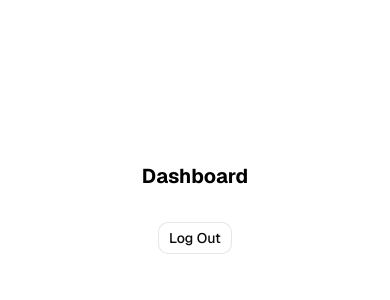
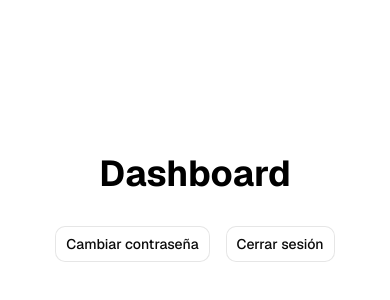
Before and after one commit to santiagogoncalvez/next-strapi-video-summary, a Next.js app in the folder frontend/: page /dashboard in a window 390 px wide. Shown: the part 214-514 px from the top of the page. Built offline with nearby package versions, Linux system fonts and the light colour scheme.

Commit message:
feat: agregar botón para reestablecer contraseña en el dashboard. Igualar el estilo del botón de cierre de sesión con el de los demás botones.

```diff
--- a/frontend/app/dashboard/page.tsx
+++ b/frontend/app/dashboard/page.tsx
@@ -1,13 +1,28 @@
 import { LogoutForm } from "@/components/log-out-form";
+import { BUTTON_VARIANTS, HERO_SECTION_STYLES } from "@/constants/styles";
+import { cn } from "@/lib/utils";
+import Link from "next/link";
 
 export default function DashboardRoute() {
    return (
       <div className="flex flex-col items-center justify-center gap-8 min-h-screen ">
-         <h1 className="text-black  font-bold md:text-2xl text-xl lg:text-6xl">
-            Dashboard
-         </h1>
+         <h1 className={HERO_SECTION_STYLES.heading}>Dashboard</h1>
 
-         <LogoutForm />
+         <div className="flex gap-4">
+            <Link
+               className={cn(
+                  BUTTON_VARIANTS({
+                     variant: "outline",
+                     size: "lg",
+                  }),
+               )}
+               href="/auth/change-password"
+            >
+               Cambiar contraseña
+            </Link>
+
+            <LogoutForm />
+         </div>
       </div>
    );
 }
--- a/frontend/components/hero-section.tsx
+++ b/frontend/components/hero-section.tsx
@@ -1,15 +1,8 @@
 // import { STRAPI_BASE_URL } from "@/lib/strapi";
+import { HERO_SECTION_STYLES } from "@/constants/styles";
 import NavBar from "./NavBar";
 
-const styles = {
-   header: "relative h-[500px] rounded-2xl overflow-hidden rounded-4xl",
-   backgroundImage: "absolute inset-0 object-cover w-full h-full ",
-   overlay:
-      "relative flex flex-col items-center justify-center h-full text-center",
-   heading: "text-black text-4xl font-bold md:text-5xl lg:text-6xl",
-   subheading: "mt-8 text-black text-lg md:text-xl lg:text-2xl",
-   button: "mt-8 ",
-};
+
 
 export function HeroSection({
    data,
@@ -27,10 +20,10 @@ export function HeroSection({
    const { heading, subHeading, link, secondaryLink } = data;
 
    return (
-      <header className={styles.header}>
-         <div className={styles.overlay}>
-            <h1 className={styles.heading}>{heading}</h1>
-            <p className={styles.subheading}>{subHeading}</p>
+      <header className={HERO_SECTION_STYLES.header}>
+         <div className={HERO_SECTION_STYLES.overlay}>
+            <h1 className={HERO_SECTION_STYLES.heading}>{heading}</h1>
+            <p className={HERO_SECTION_STYLES.subheading}>{subHeading}</p>
             <div className="mt-8">
                <NavBar link={link} secondaryLink={secondaryLink} isHero />
             </div>
--- a/frontend/components/log-out-form.tsx
+++ b/frontend/components/log-out-form.tsx
@@ -4,7 +4,9 @@ import { Button } from "./ui/button";
 export function LogoutForm() {
    return (
       <form action={actions.auth.logoutUserAction}>
-         <Button variant="outline">Log Out</Button>
+         <Button variant="outline" size="lg">
+            Cerrar sesión
+         </Button>
       </form>
    );
 }
--- a/frontend/constants/styles.ts
+++ b/frontend/constants/styles.ts
@@ -61,3 +61,13 @@ export const SIGN_IN_FORM_STYLES = {
    prompt: "mt-0 text-center text-sm",
    link: "ml-2",
 };
+
+export const HERO_SECTION_STYLES = {
+    header: "relative h-[500px] rounded-2xl overflow-hidden rounded-4xl",
+    backgroundImage: "absolute inset-0 object-cover w-full h-full ",
+    overlay:
+        "relative flex flex-col items-center justify-center h-full text-center",
+    heading: "text-black text-4xl font-bold md:text-5xl lg:text-6xl",
+    subheading: "mt-8 text-black text-lg md:text-xl lg:text-2xl",
+    button: "mt-8 ",
+};
```
